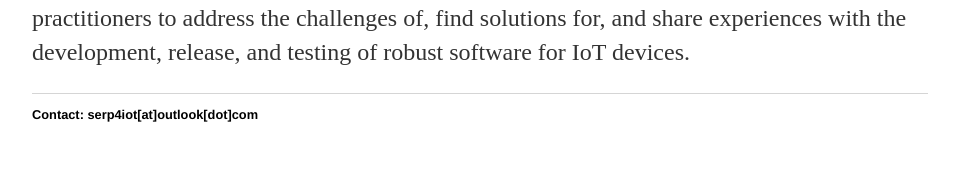
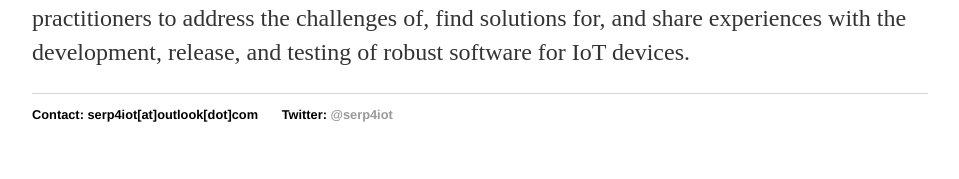
Before and after one commit to moar82/SERP4IoT, a Jekyll site: the page built from index.html, in a window 1280 px wide. Shown: the part 1122-1301 px from the top of the page, without its empty margins (160-1119 px from the left). Built offline with Jekyll 4.4.1, drawn with Linux system fonts in a browser that asks for light colours.

Commit message:
Update default.html

```diff
--- a/_layouts/default.html
+++ b/_layouts/default.html
@@ -24,6 +24,7 @@
 			<footer>
 	    		<ul>
 	        		<li>Contact: serp4iot[at]outlook[dot]com</li>
+				<li>Twitter: <a href=https://twitter.com/serp4iot target=_blank> @serp4iot </a> </li>
 				</ul>
 			</footer>
 		</body>
```
